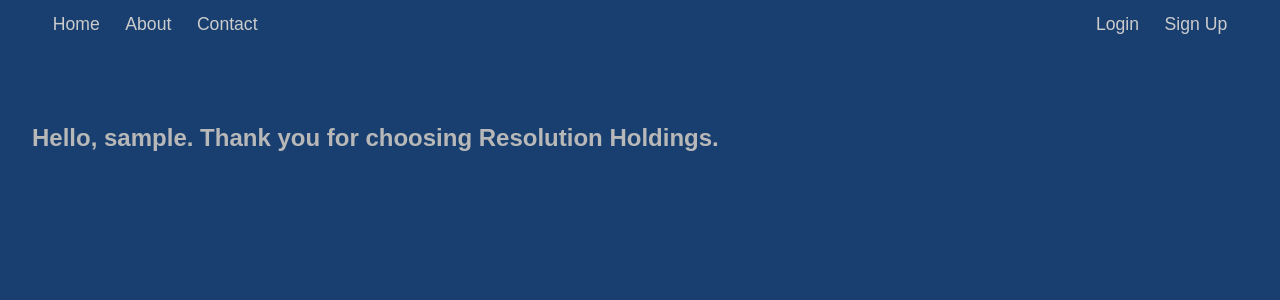
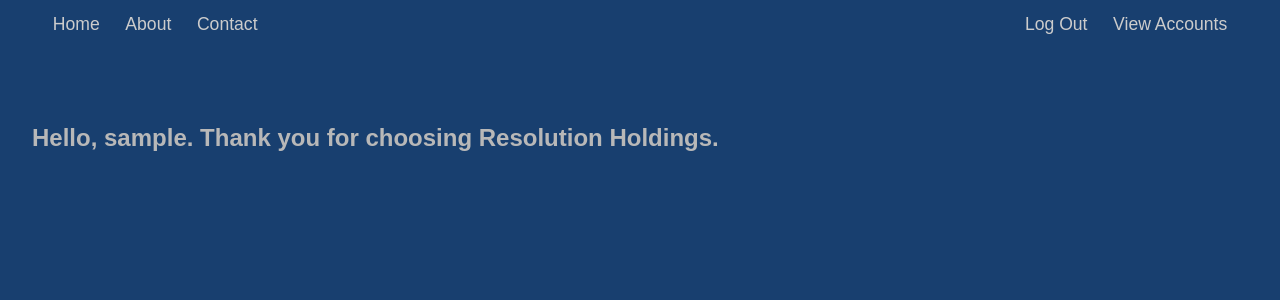
Before and after one commit to cjordanOU/Resolution-Holdings, a PHP site: page /accounts.php in a window 1280 px wide. Shown: the top 300 px of the page. Run offline with PHP 8.4, Linux system fonts and the light colour scheme; the visitor is signed in with stand-in values (Sample User, id 1).

Commit message:
fixed login bug

```diff
--- a/Includes/header.php
+++ b/Includes/header.php
@@ -6,8 +6,16 @@
             <a href="contact.php" title="View our contact information">Contact</a>
         </div>
         <div class="nav-right">
-            <a href="login.php" title="Click here to login">Login</a>
-            <a href="signup.php" title="Click here to sign up">Sign Up</a>
+            <?php
+                // Check to see if the user is logged in, if not then redirect to the login page
+                if(!isset($_SESSION["loggedin"]) || $_SESSION["loggedin"] !== true){
+                    echo "<a href='login.php' title='Click here to login'>Login</a> <a href='signup.php' title='Click here to sign up'>Sign Up</a>";
+                }
+
+                else {
+                    echo "<a href='Includes/logout.php' title='Click here to log out'>Log Out</a> <a href='accounts.php' title='View your accounts'>View Accounts</a>";
+                }
+            ?>
         </div>
     </nav>
 </header>
```
Also changed, not shown: Includes/loginCheckBasic.php (added, +8 -0 lines).
